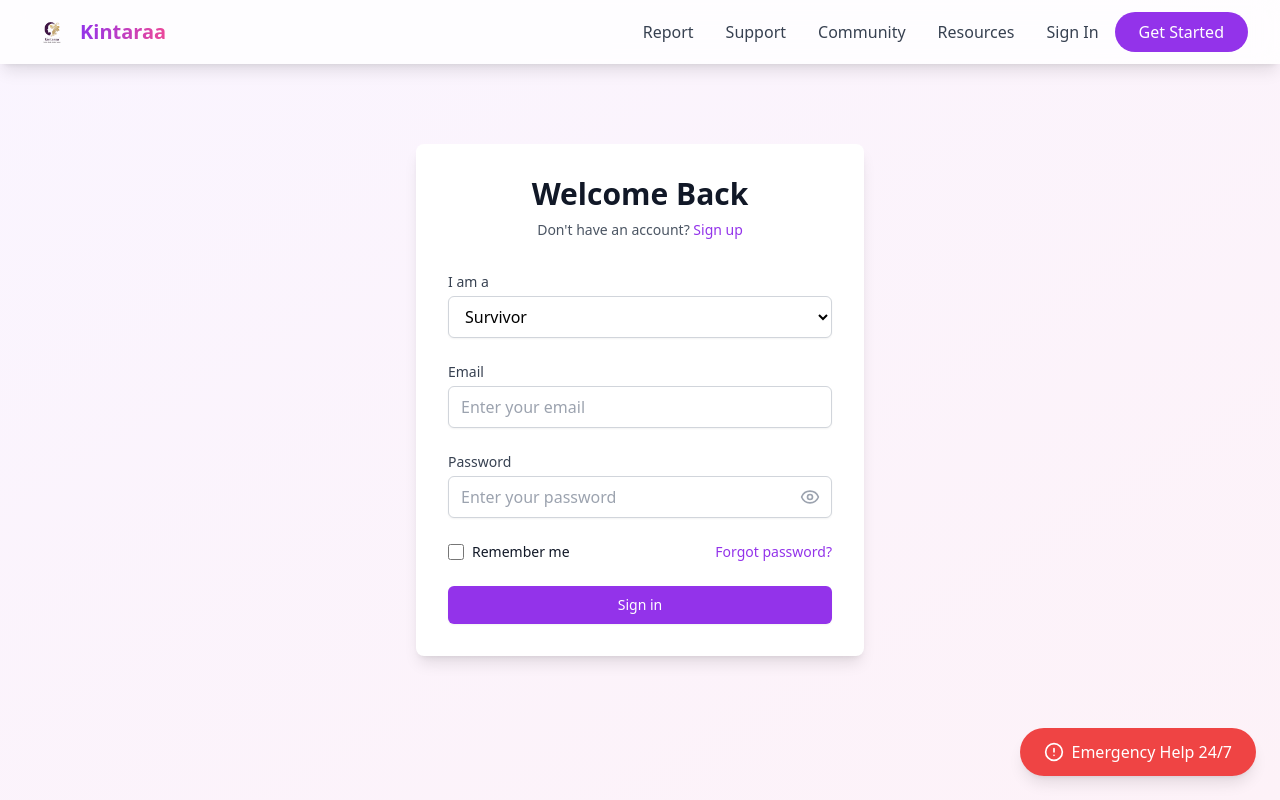
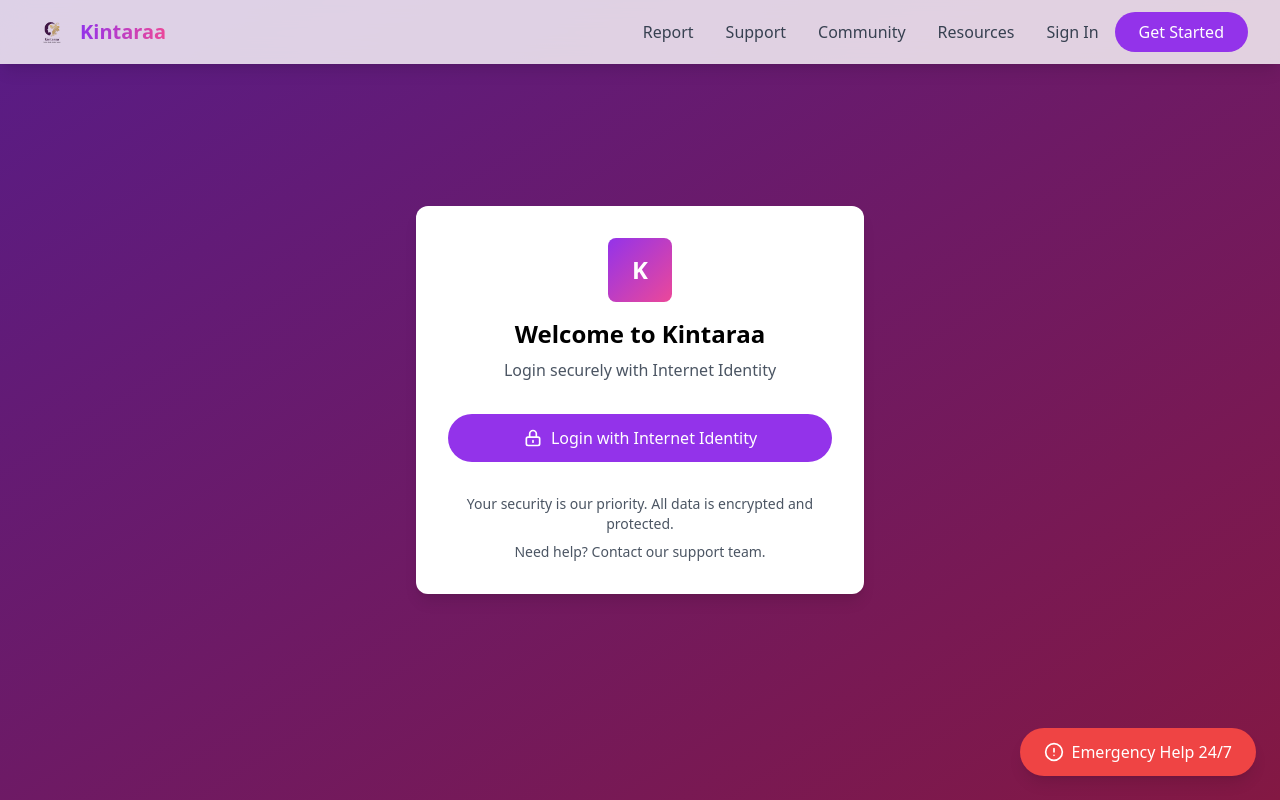
Before and after one commit to Kintaraa/kentaraa, a React (Vite) app in the folder src/kintaraa_frontend/: page /login in a window 1280 px wide. Shown: the top 800 px of the page. Built offline with nearby package versions, Linux system fonts and the light colour scheme; the HTML template or start-up script is replaced by a standard one.

Commit message:
fix: Correct export and import of ProtectedRoute component
- Changed ProtectedRoute to be a default export in ProtectedRoute.jsx.
- Updated App.jsx to import ProtectedRoute using default import syntax.
- This resolves the build error related to incorrect import/export of ProtectedRoute.

```diff
--- a/src/kintaraa_frontend/src/App.jsx
+++ b/src/kintaraa_frontend/src/App.jsx
@@ -5,8 +5,8 @@
 
 // Pages & Layouts
 import HomePage from './pages/HomePage'
-import LoginPage from './pages/auth/LoginPage'
-import RegisterPage from './pages/auth/RegisterPage'
+import Login from './pages/Login'
+import Register from './pages/auth/RegisterPage'
 import SurvivorDashboard from './pages/dashboard/SurvivorDashboard'
 import MedicalDashboard from './pages/dashboard/MedicalDashboard'
 import LegalDashboard from './pages/dashboard/LegalDashboard'
@@ -24,7 +24,7 @@
 
 // Components
 import Header from './components/common/Header'
-import ProtectedRoute from './components/auth/ProtectedRoute'
+import {ProtectedRoute, AdminRoute} from './components/ProtectedRoute'
 import EmergencyButton from './components/common/EmergencyButton'
 import Footer from './components/common/Footer'
 
@@ -62,8 +62,12 @@
           <Routes>
             {/* Public routes */}
             <Route path="/" element={<HomePage />} />
-            <Route path="/login" element={<LoginPage />} />
-            <Route path="/register" element={<RegisterPage />} />
+            <Route path="/login" element={<Login />} />
+            <Route path="/register" element={
+              <ProtectedRoute>
+                <Register />
+              </ProtectedRoute>
+            } />
             <Route path="/about" element={<AboutPage />} />
             <Route path="/resources" element={<ResourcesPage />} />
             <Route path="/community" element={<CommunityPage />} />
```
